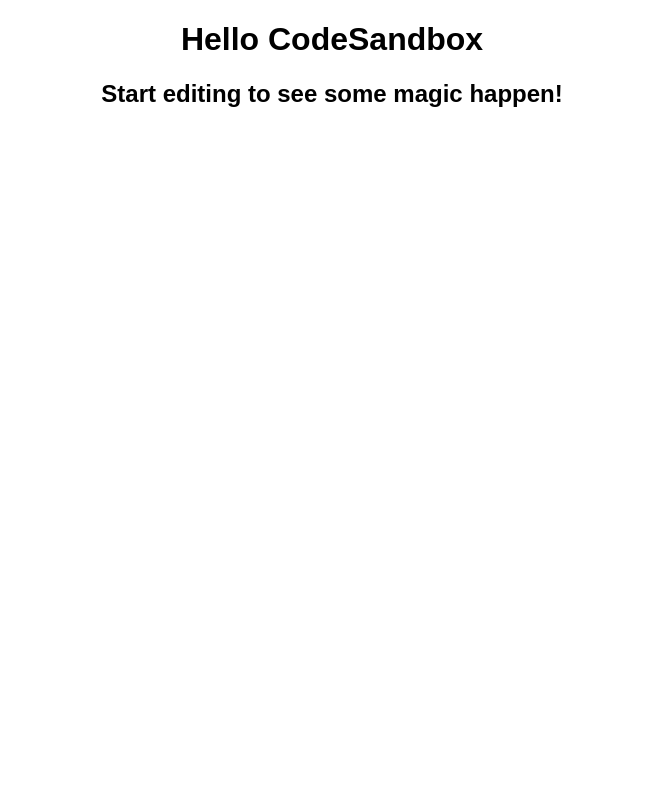
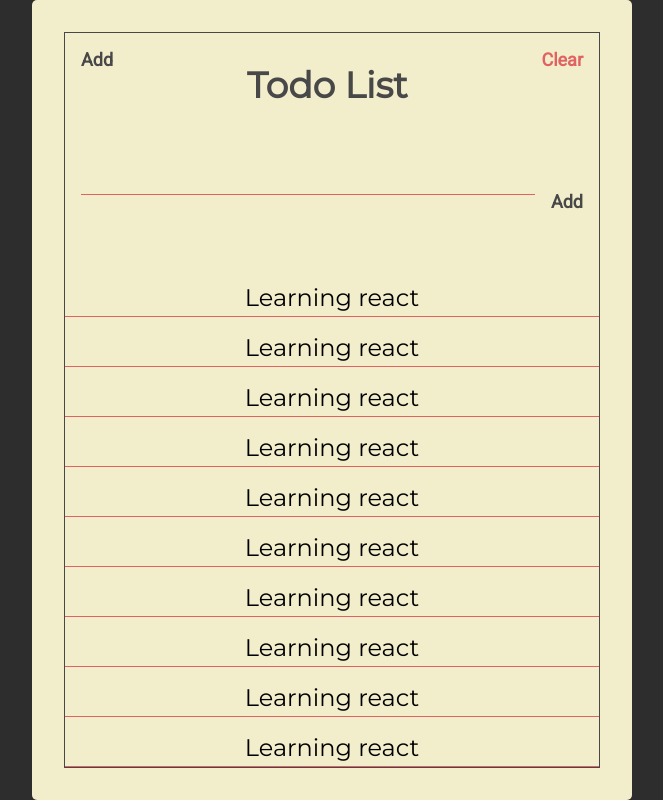
Before and after one commit to myzeus/react-todolist, a React (Create React App) app: page / in a window 1280 px wide. Shown: the whole page, without its empty margins (308-971 px from the left). Built offline with nearby package versions, Linux system fonts and the light colour scheme.

Commit message:
Mihrasi html to react

```diff
--- a/src/App.js
+++ b/src/App.js
@@ -3,9 +3,54 @@
 
 export default function App() {
   return (
-    <div className="App">
-      <h1>Hello CodeSandbox</h1>
-      <h2>Start editing to see some magic happen!</h2>
+    <div className="container">
+      <div className="frame">
+        <section className="header">
+          <button className="header-btn main-black-color">Add</button>
+          <h1 className="header-title">Todo List</h1>
+          <button className="header-btn main-red-color">Clear</button>
+        </section>
+
+        <section className="add">
+          <form className="add-form">
+            <input type="text" className="add-input" />
+            <button className="add-btn main-black-color">Add</button>
+          </form>
+        </section>
+
+        <section className="todos">
+          <div className="todo">
+            <span className="todo-text">Learning react</span>
+          </div>
+          <div className="todo">
+            <span className="todo-text">Learning react</span>
+          </div>
+          <div className="todo">
+            <span className="todo-text">Learning react</span>
+          </div>
+          <div className="todo">
+            <span className="todo-text">Learning react</span>
+          </div>
+          <div className="todo">
+            <span className="todo-text">Learning react</span>
+          </div>
+          <div className="todo">
+            <span className="todo-text">Learning react</span>
+          </div>
+          <div className="todo">
+            <span className="todo-text">Learning react</span>
+          </div>
+          <div className="todo">
+            <span className="todo-text">Learning react</span>
+          </div>
+          <div className="todo">
+            <span className="todo-text">Learning react</span>
+          </div>
+          <div className="todo">
+            <span className="todo-text">Learning react</span>
+          </div>
+        </section>
+      </div>
     </div>
   );
 }
--- a/src/styles.css
+++ b/src/styles.css
@@ -1,4 +1,155 @@
-.App {
+/* .App {
   font-family: sans-serif;
   text-align: center;
+} */
+@import url("https://fonts.googleapis.com/css2?family=Montserrat&family=Roboto&display=swap");
+/*
+font-family: 'Montserrat', sans-serif;
+font-family: 'Roboto', sans-serif;
+*/
+
+:root {
+  --main-red-color: #e06262;
+  --main-black-color: #484848;
 }
+
+.main-red-color {
+  color: var(--main-red-color);
+}
+
+.main-black-color {
+  color: var(--main-black-color);
+}
+
+* {
+  box-sizing: border-box;
+}
+
+html {
+  font-size: 10px;
+}
+
+body {
+  display: flex;
+  justify-content: center;
+  align-content: center;
+  align-items: center;
+  background-color: #2d2d2d;
+  height: 100vh;
+}
+
+html,
+body {
+  margin: 0;
+  padding: 0;
+  font-family: -apple-system, BlinkMacSystemFont, "Segoe UI", Roboto, Oxygen,
+    Ubuntu, Cantarell, "Open Sans", "Helvetica Neue", sans-serif;
+}
+
+.container {
+  width: 600px;
+  height: 800px;
+  background-color: #f2eecb;
+  border-radius: 5px;
+  padding: 32px;
+}
+
+.frame {
+  border: 1px solid var(--main-black-color);
+  height: 100%;
+  display: flex;
+  flex-direction: column;
+  justify-content: space-between;
+}
+
+.header {
+  display: flex;
+  align-items: flex-start;
+}
+
+.header-title {
+  flex: 1;
+  text-align: center;
+  font-family: "Montserrat", sans-serif;
+  font-size: 3.6rem;
+  color: var(--main-black-color);
+  /* text-transform: lowercase; */
+}
+
+.header-btn {
+  font-size: 1.8rem;
+  font-family: "Roboto", sans-serif;
+  padding: 16px;
+  background: unset;
+  border: unset;
+  outline: unset;
+  font-weight: 800;
+  cursor: pointer;
+}
+
+.header-btn.main-red-color:active {
+  text-shadow: 1px 1px 2px var(--main-red-color);
+}
+
+.header-btn.main-black-color:active {
+  text-shadow: 1px 1px 2px var(--main-black-color);
+}
+
+.add-btn.main-black-color:active {
+  text-shadow: 1px 1px 2px var(--main-black-color);
+}
+
+.add {
+  padding: 16px;
+}
+
+.add-form {
+  display: flex;
+  align-items: flex-start;
+}
+
+.add-input {
+  background: unset;
+  border: unset;
+  padding: 0 64px;
+  flex: 1;
+  border-bottom: 1px solid var(--main-red-color);
+  font-family: "Montserrat", sans-serif;
+  font-size: 16px;
+  text-transform: lowercase;
+}
+
+.add-btn {
+  font-size: 1.8rem;
+  font-family: "Roboto", sans-serif;
+  padding: 16px;
+  padding-right: unset;
+  cursor: pointer;
+
+  background: unset;
+  border: unset;
+  outline: unset;
+  font-weight: 800;
+}
+
+.todos {
+  display: flex;
+  flex-direction: column;
+}
+
+.todo {
+  position: relative;
+  flex: 1 0 auto;
+  text-align: center;
+  min-height: 34px;
+  margin: 16px 0 0;
+  font-family: "Montserrat", sans-serif;
+  font-size: 24px;
+  border-bottom: 1px solid var(--main-red-color);
+}
+
+.todo-text {
+  position: absolute;
+  left: 50%;
+  transform: translate(-50%);
+}
```
